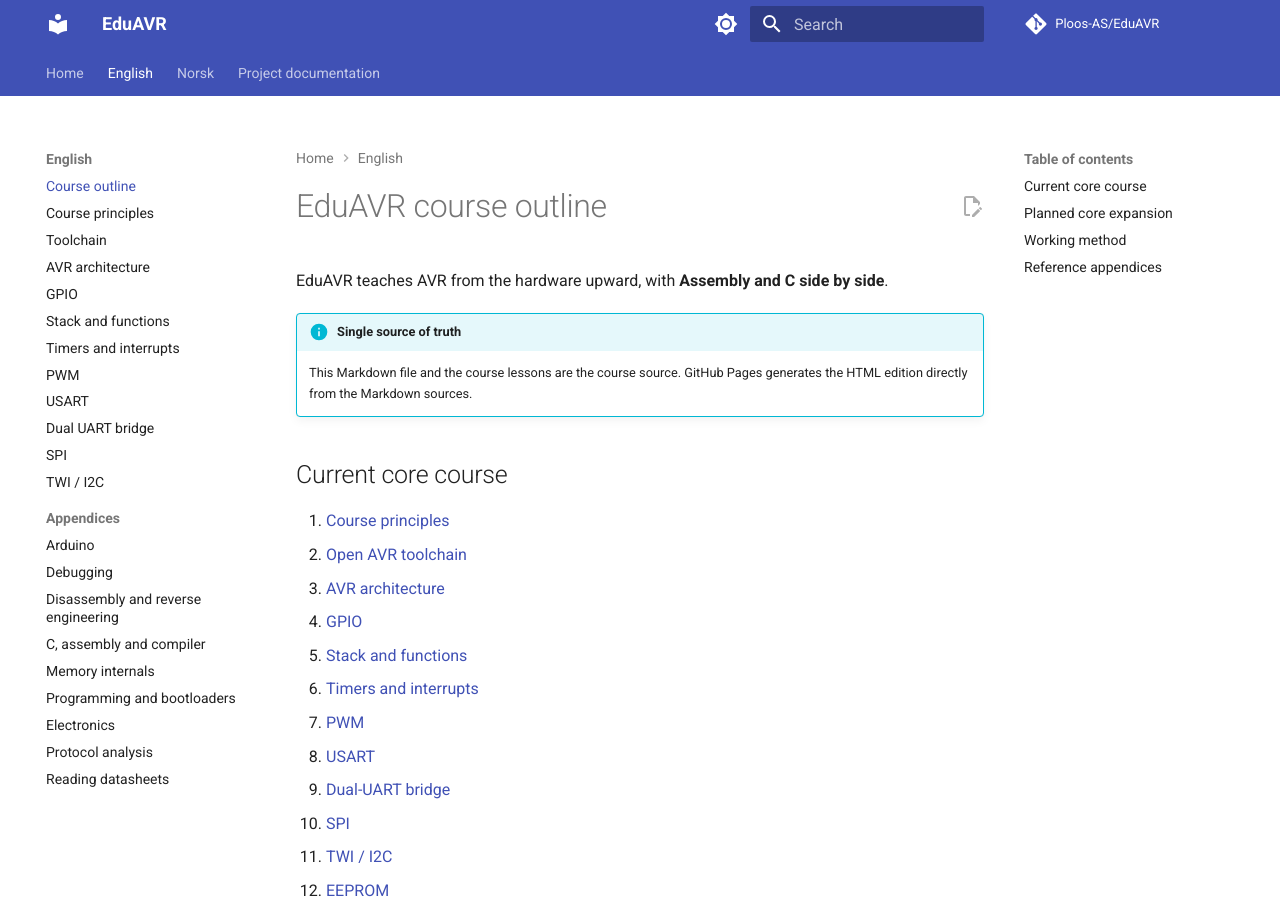
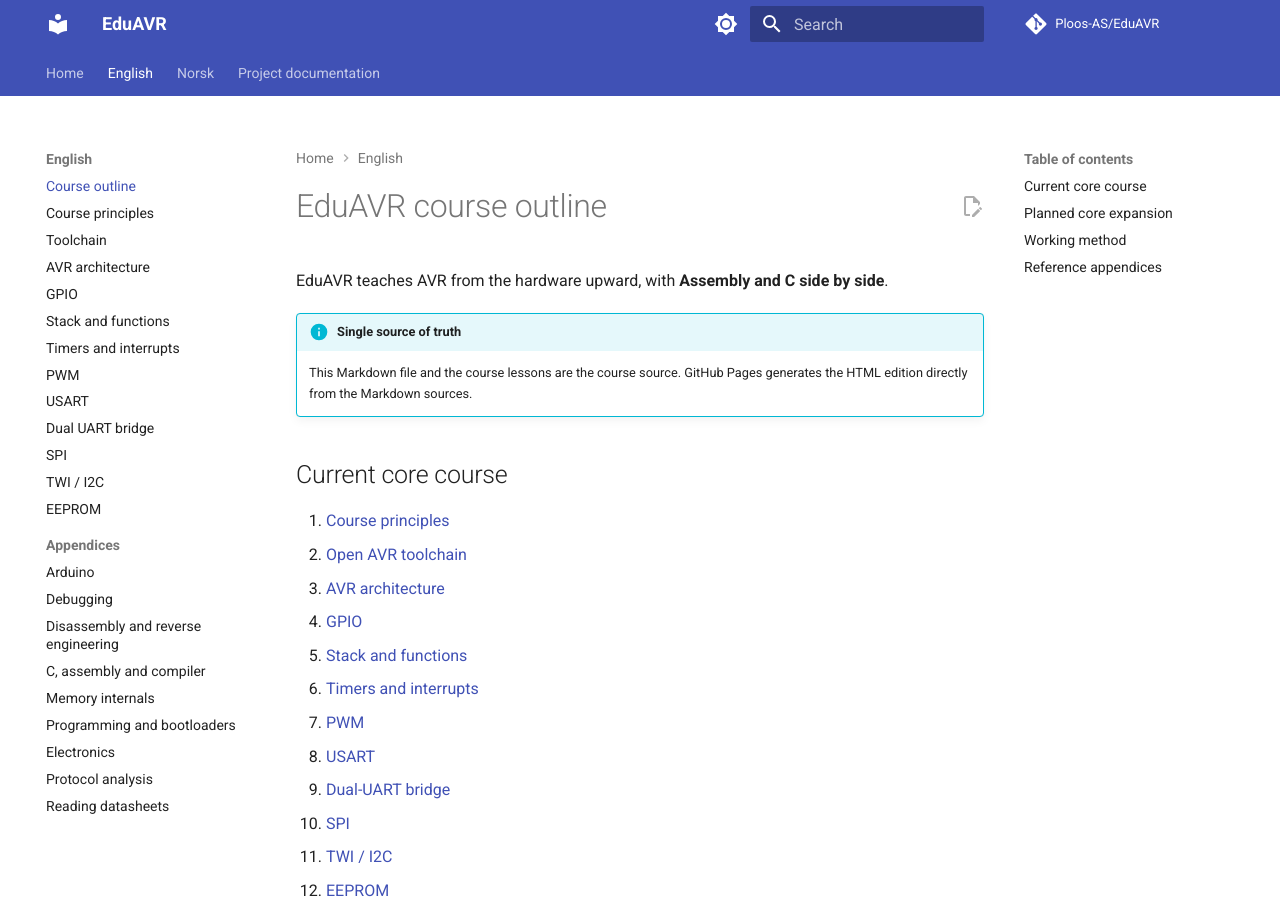
Before and after one commit to Ploos-AS/EduAVR, an MkDocs documentation site: the page built from docs/en/COURSE_OUTLINE.md, in a window 1280 px wide and 900 px high. Built offline with MkDocs 1.6.1 and Material for MkDocs 9.7.7, drawn with Linux system fonts in a browser that asks for light colours; comment, search, counter and statistics services are not loaded.

Commit message:
docs: add EEPROM lessons to course navigation

```diff
--- a/mkdocs.yml
+++ b/mkdocs.yml
@@ -74,6 +74,7 @@ nav:
       - Dual UART bridge: en/08-dual-uart-bridge.md
       - SPI: en/08-spi.md
       - TWI / I2C: en/09-twi-i2c.md
+      - EEPROM: en/10-eeprom.md
       - Appendices:
           - Arduino: en/appendix-a-arduino.md
           - Debugging: en/appendix-b-debugging.md
@@ -97,6 +98,7 @@ nav:
       - Dobbel UART-bro: no/08-dual-uart-bridge.md
       - SPI: no/08-spi.md
       - TWI / I2C: no/09-twi-i2c.md
+      - EEPROM: no/10-eeprom.md
       - Appendikser:
           - Arduino: no/appendix-a-arduino.md
           - Debugging: no/appendix-b-debugging.md
```
